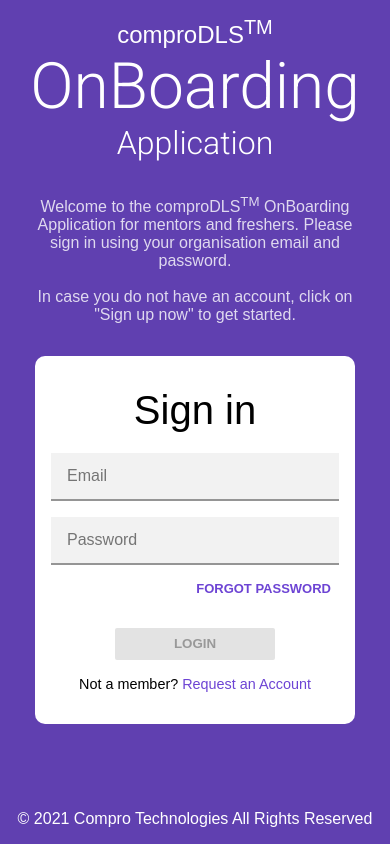
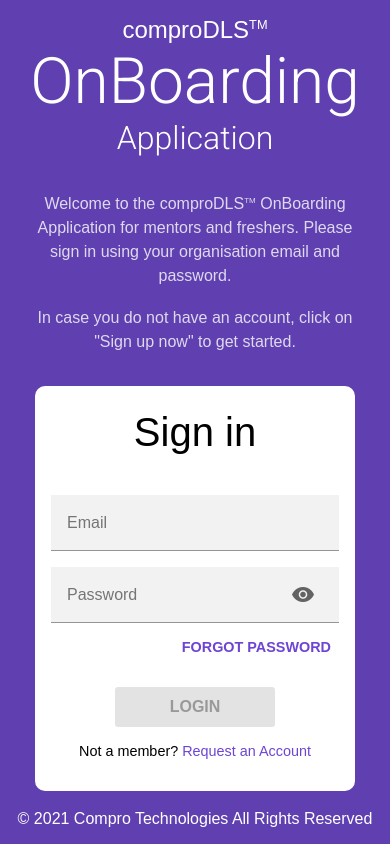
Before and after one commit to nishant-compro/Assignment-1, a plain HTML site: page index.html in a window 390 px wide. Drawn offline with nearby package versions, Linux system fonts and the light colour scheme.

Commit message:
OnBoarding: Add accessibility, minor icon updates and new screenshots added

```diff
--- a/index.html
+++ b/index.html
@@ -7,16 +7,17 @@
   <meta name="viewport" content="width=device-width, initial-scale=1.0">
   <title>comproDLS Assignment</title>
   <link rel="stylesheet" href="style.css">
+  <link rel="stylesheet" href="https://fonts.googleapis.com/css2?family=Material+Symbols+Outlined:opsz,wght,FILL,GRAD@20..48,100..700,0..1,-50..200" />
 </head>
 
 <body>
   <div class="main-container">
-    <div class="info-container">
+    <div class="info-container" role="contentinfo">
       <div class="header">
         <div class="upper-heading">
           comproDLS<sup>TM</sup>
         </div>
-        <div class="main-heading">
+        <div class="main-heading" role="heading" aria-label="OnBoarding Application" tabindex="1">
           OnBoarding
           <hr>
         </div>
@@ -25,36 +26,37 @@
         </div>
       </div>
       <div class="content">
-        <p class="upper-text">
+        <p class="upper-text" role="doc-introduction" tabindex="2">
           Welcome to the comproDLS<sup>TM</sup> OnBoarding
           Application for mentors and freshers. Please sign
           in using your organisation email and password.
         </p><br>
-        <p class="bottom-text">
+        <p class="bottom-text" tabindex="3">
           In case you do not have an account, click on "Sign up
           now" to get started.
         </p>
       </div>
-      <div class="small-form">
-        <div class="form">
-          <div class="form-heading">
+      <div class="small-form-box" role="region" aria-label="form">
+        <div class="form-heading" role="heading" tabindex="6">
           Sign in
         </div>
-          <form action="#">
-            <!-- <label for="emailInput">Email</label> -->
+        <form class="small-form" action="#">
           <input type="email" class="input" placeholder="Email" id="emailInput">
-            <!-- <label for="">Password</label> -->
+          <p class="password-block">
             <input type="password" class="input" placeholder="Password" id="passwordInput">
+            <i class="material-symbols-outlined">
+              visibility
+            </i>
+          </p>
           <a class="forgot-pass" href="#">FORGOT PASSWORD</a>
           <input type="submit" class="login-btn" value="LOGIN">
-            <div class="new-member-link">
+          <div class="new-member-link" role="region" aria-label="Click to Sign Up">
             Not a member?
-              <a href="#">
+            <a href="#" role="link" >
               Request an Account
             </a>
           </div>
         </form>
-        </div>
       </div>
       <div class="small-footer">
         <p>&copy; 2021 Compro Technologies All Rights Reserved</p>
@@ -63,20 +65,23 @@
     <div class="form-container">
       <div class="new-member-link">
         Not a member?
-        <a href="#">
+        <a href="#" role="link" tabindex="4">
           Request an Account
         </a>
       </div>
-      <div class="form">
-        <div class="form-heading">
+      <div class="form-box" role="region" aria-label="form">
+        <div class="form-heading" role="heading" tabindex="5">
           Sign in
         </div>
-        <form action="#">
-          <!-- <label for="emailInput">Email</label> -->
+        <form class="form" action="#">
           <input type="email" class="input" placeholder="Email" id="emailInput">
-          <!-- <label for="">Password</label> -->
+          <p class="password-block">
             <input type="password" class="input" placeholder="Password" id="passwordInput">
-          <a class="forgot-pass" href="#">FORGOT PASSWORD</a>
+            <i class="material-symbols-outlined">
+              visibility
+            </i>
+          </p>
+          <a class="forgot-pass" href="#" role="link">FORGOT PASSWORD</a>
           <input type="submit" class="login-btn" value="LOGIN">
         </form>
       </div>
--- a/style.css
+++ b/style.css
@@ -2,6 +2,7 @@
 
 * {
   box-sizing: border-box;
+  -moz-box-sizing: border-box;
   margin: 0;
   padding: 0;
 }
@@ -40,18 +41,24 @@ p {
   font-size: 2vw;
 }
 
+.upper-heading > sup{
+  font-size: 0.8rem;
+}
+
+sup{
+  font-size: 1rem;
+}
+
 .main-heading {
   font-size: 4.5vw;
-  /* font-stretch: expanded; */
   font-family: 'Roboto';
 }
 
 hr {
   background-color: white;
-  border-radius: 2px;
-  border: 1.5px solid white;
+  border-radius: 0.1rem;
+  border: 0.1rem solid white;
   margin: 0.5rem 0 0.5rem 0;
-
 }
 
 .sub-heading {
@@ -68,10 +75,16 @@ hr {
 
 .upper-text {
   font-size: 1.2rem;
+  line-height: 1.5rem;
+}
+
+.upper-text > sup{
+  font-size: 0.5rem;
 }
 
 .bottom-text {
   font-size: 1.1rem;
+  line-height: 1.5rem;
 }
 
 .form-container {
@@ -93,7 +106,7 @@ hr {
   text-decoration: none;
 }
 
-.form {
+.form-box {
   align-items: center;
   display: flex;
   flex-direction: column;
@@ -102,31 +115,51 @@ hr {
   width: 40rem;
 }
 
+.form {
+  width: 60%;
+}
+
 .form-heading {
   font-size: 2.5rem;
   font-weight: 400;
-  margin-bottom: 4%;
+  margin-bottom: 2rem;
+}
+
+.password-block {
+  display: flex;
+  position: relative;
+  width: 100%;
 }
 
 .input {
   background-color: rgb(242, 242, 242);
-  border: 0px;
-  border-bottom: 2px solid rgb(149, 149, 149);
+  border: 0;
+  border-bottom: 0.1rem solid rgb(149, 149, 149);
   font-size: 1rem;
-  height: 3rem;
+  height: 3.5rem;
   margin: 0.5rem 0 0.5rem 0;
   outline: none;
+  padding: 0 2rem 0 1rem;
   width: 100%;
 }
 
-.input::placeholder {
-  padding-left: 1rem;
+
+.material-symbols-outlined {
+  cursor: pointer;
+  margin-left: -3rem;
+  align-self: center;
+  color: rgb(100, 99, 99);
+  font-variation-settings:
+  'FILL' 1,
+  'wght' 400,
+  'GRAD' 0,
+  'opsz' 48
 }
 
 .forgot-pass {
   color: #6d44d4;
   display: block;
-  font-size: small;
+  font-size: 0.9rem;
   font-weight: bold;
   margin-bottom: 1.5rem;
   padding: 0.5rem;
@@ -139,11 +172,12 @@ hr {
   background-color: rgb(227, 227, 227);
   color: rgb(153, 153, 153);
   display: block;
+  font-size: 1rem;
   font-weight: bold;
-  height: 2rem;
+  height: 2.5rem;
   margin-top: 1rem;
   margin: auto;
-  border-radius: 2px;
+  border-radius: 0.2rem;
   width: 10rem;
 }
 
@@ -160,7 +194,7 @@ hr {
   margin-top: auto;
 }
 
-.small-form {
+.small-form-box {
   display: none;
 }
 
@@ -169,8 +203,11 @@ hr {
 }
 
 @media screen and (max-width: 1000px) {
+
+
   .info-container {
     width: 100%;
+    height: 100%;
   }
 
   .form-container {
@@ -216,20 +253,21 @@ hr {
     font-size: 1rem;
   }
 
-  .small-form {
-    align-items: flex-start;
+  .small-form-box {
+    align-items: center;
     align-self: center;
     background-color: white;
     border-radius: 10px;
     display: flex;
+    flex-direction: column;
     justify-content: center;
     margin-bottom: 1rem;
+    padding: 1.5rem 1rem 0 1rem;
     width: 20rem;
   }
 
-  .form {
-    margin-top: 10%;
-    width: 90%;
+  .small-form {
+    width: 100%;
   }
 
   .new-member-link {
```
Also changed, not shown: screenshots/assgn ss2.png (deleted), screenshots/desktop ss.png, screenshots/ipad ss.png (added), screenshots/mobile ss.png, 1 other file. Lines whose indentation alone changed are shown as unchanged.
